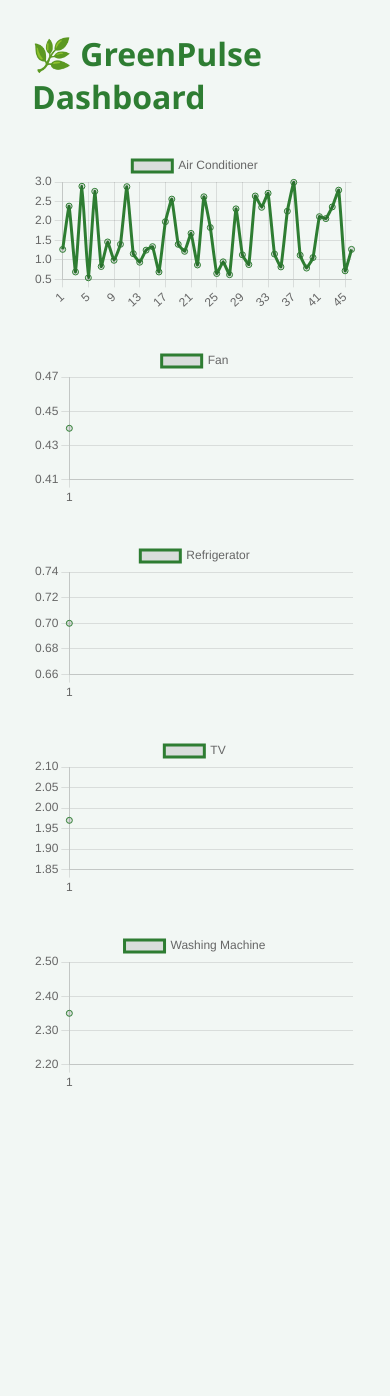
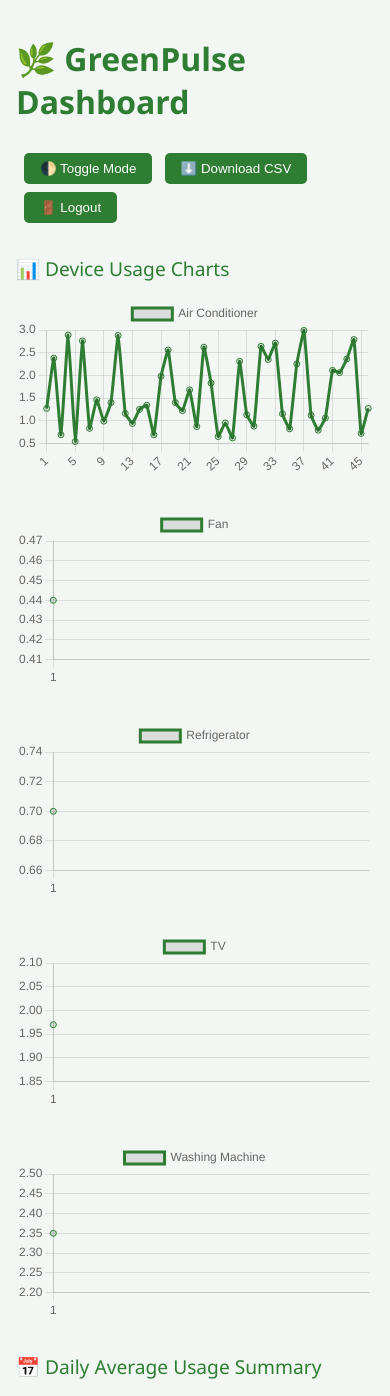
Before and after one commit to DalavaiHemanth/greenpulse, a Flask app: page /dashboard in a window 390 px wide. Shown: the top 1396 px of the page. Before the commit the page ends 1086 px from the top, so only its background shows below. Run offline with Flask 3, Linux system fonts and the light colour scheme; a user stored in the database is signed in; data that the repository does not hold is empty; parts of the project's set-up code (start-up, migrations or seed data) failed here and were passed over.

Commit message:
Added dark mode, download, logout button, responsive UI

```diff
--- a/templates/dashboard.html
+++ b/templates/dashboard.html
@@ -7,33 +7,105 @@
     <style>
         body {
             font-family: 'Segoe UI', sans-serif;
-            margin: 2rem;
-            background-color: #f2f7f4;
+            margin: 1rem;
+            background-color: var(--bg);
+            color: var(--text);
+            transition: all 0.3s ease-in-out;
         }
+
+        :root {
+            --bg: #f2f7f4;
+            --text: #000;
+            --box: #e8f5e9;
+            --border: #2e7d32;
+        }
+
+        .dark-mode {
+            --bg: #121212;
+            --text: #f1f1f1;
+            --box: #263238;
+            --border: #81c784;
+        }
+
         h1 {
-            color: #2e7d32;
+            color: var(--border);
         }
+
+        .top-bar {
+            display: flex;
+            justify-content: space-between;
+            flex-wrap: wrap;
+            align-items: center;
+            margin-bottom: 1rem;
+        }
+
         .tip-box {
             margin-bottom: 1rem;
             padding: 1rem;
-            border-left: 5px solid #2e7d32;
-            background-color: #e8f5e9;
+            border-left: 5px solid var(--border);
+            background-color: var(--box);
             border-radius: 5px;
         }
+
+        .section-title {
+            font-size: 1.2rem;
+            margin-top: 2rem;
+            color: var(--border);
+        }
+
         .chart-container {
-            margin-top: 2rem;
+            margin-top: 1rem;
         }
+
         canvas {
             margin-bottom: 2rem;
+        }
+
+        .btn {
+            padding: 0.5rem 1rem;
+            border: none;
+            background-color: var(--border);
+            color: white;
+            border-radius: 5px;
+            cursor: pointer;
+            margin-left: 0.5rem;
+        }
+
+        .btn:hover {
+            background-color: #1b5e20;
+        }
+
+        @media (max-width: 768px) {
+            .top-bar {
+                flex-direction: column;
+                align-items: flex-start;
+            }
+
+            .btn {
+                margin-top: 0.5rem;
+            }
         }
     </style>
 </head>
 <body>
-    <h1>🌿 GreenPulse Dashboard</h1>
+    <div class="top-bar">
+        <h1>🌿 GreenPulse Dashboard</h1>
+        <div>
+            <button class="btn" onclick="toggleDarkMode()">🌓 Toggle Mode</button>
+            <button class="btn" onclick="window.location.href='/download'">⬇️ Download CSV</button>
+            <button class="btn" onclick="window.location.href='/logout'">🚪 Logout</button>
+        </div>
+    </div>
 
     <div id="tips"></div>
 
+    <div class="section-title">📊 Device Usage Charts</div>
     <div class="chart-container" id="charts"></div>
+
+    <div class="section-title">📅 Daily Average Usage Summary</div>
+    <div class="chart-container">
+        <canvas id="summaryChart"></canvas>
+    </div>
 
     <script>
         async function loadEnergyData() {
@@ -81,8 +153,39 @@
             });
         }
 
+        async function loadSummaryChart() {
+            const res = await fetch('/api/summary');
+            const summary = await res.json();
+
+            new Chart(document.getElementById('summaryChart').getContext('2d'), {
+                type: 'line',
+                data: {
+                    labels: summary.labels,
+                    datasets: [{
+                        label: 'Average Daily Usage',
+                        data: summary.values,
+                        fill: false,
+                        borderColor: '#00796b',
+                        backgroundColor: '#b2dfdb',
+                        tension: 0.3
+                    }]
+                },
+                options: {
+                    responsive: true,
+                    plugins: {
+                        legend: { display: true }
+                    }
+                }
+            });
+        }
+
+        function toggleDarkMode() {
+            document.body.classList.toggle('dark-mode');
+        }
+
         loadEnergyData();
         loadChartData();
+        loadSummaryChart();
     </script>
 </body>
 </html>
```
